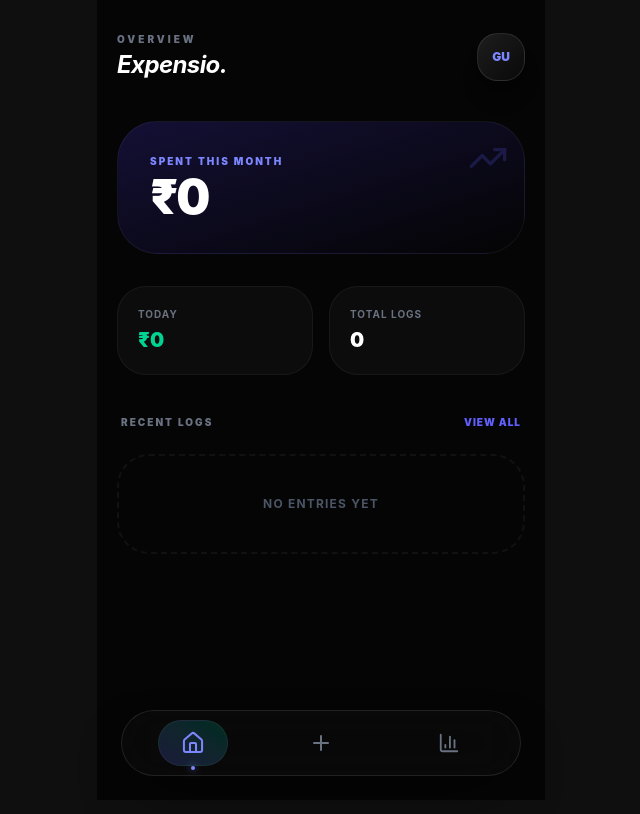
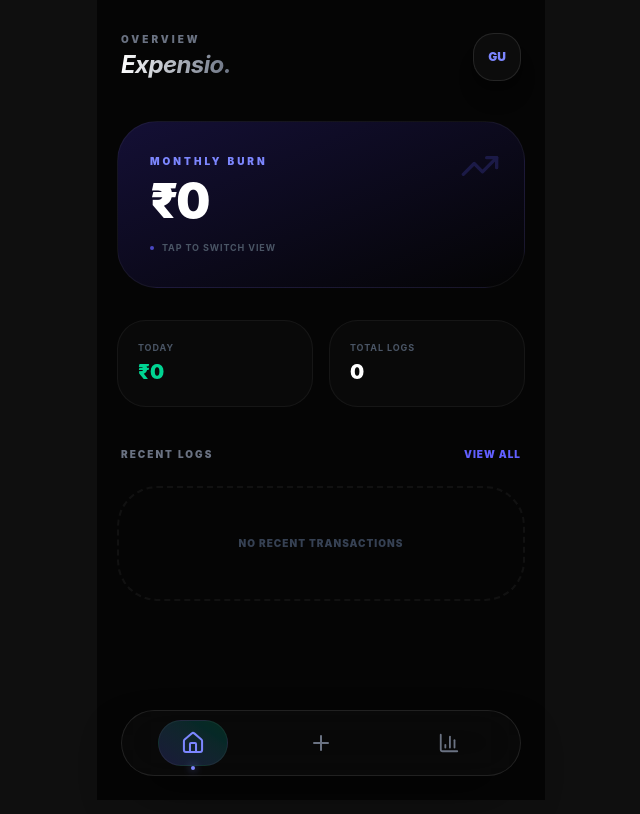
Before and after one commit to moksh205/expensio, a React (Vite) app: page / in a window 1280 px wide. Shown: the top 814 px of the page, without its empty margins (319-959 px from the left). Built offline with nearby package versions, Linux system fonts and the light colour scheme.

Commit message:
Update Home.jsx

```diff
--- a/src/pages/Home.jsx
+++ b/src/pages/Home.jsx
@@ -2,16 +2,16 @@ import React, { useState } from 'react';
 import { Link } from "react-router-dom";
 import { motion, AnimatePresence } from 'framer-motion';
 import {
-  TrendingUp, Calendar, Clock,
+  TrendingUp, Clock,
   Utensils, Bike, ShoppingCart, Receipt,
-  Plus, Coffee, Package, MoreHorizontal, Trash2, X
+  Plus, Coffee, Package, MoreHorizontal, Trash2
 } from 'lucide-react';
 
 export default function Home({ expenses = [], onDelete, username }) {
-  // Track which item is swiped/selected for deletion
   const [selectedId, setSelectedId] = useState(null);
+  const [showTotal, setShowTotal] = useState(false);
 
-  const today = new Date().toLocaleDateString("en-CA");
+  const todayStr = new Date().toLocaleDateString("en-CA");
   const currentMonth = new Date().getMonth();
   const currentYear = new Date().getFullYear();
 
@@ -27,61 +27,91 @@ export default function Home({ expenses = [], onDelete, username }) {
   };
 
   const monthlyTotal = expenses.reduce((sum, e) => {
-    const d = new Date(e.created_at || e.id); // fallback to id for guests
+    const d = new Date(e.created_at || e.date);
     return (d.getMonth() === currentMonth && d.getFullYear() === currentYear)
       ? sum + Number(e.amount)
       : sum;
   }, 0);
 
+  const overallTotal = expenses.reduce((sum, e) => sum + Number(e.amount), 0);
+
   const todayTotal = expenses
     .filter((e) => {
       const rawDate = e.created_at || e.date;
       if (!rawDate) return false;
-
       const d = new Date(rawDate);
-    return d.toLocaleDateString("en-CA") === today;
+      return d.toLocaleDateString("en-CA") === todayStr;
     })
     .reduce((sum, e) => sum + Number(e.amount), 0);
 
   const recentTransactions = [...expenses]
-    .sort((a, b) => new Date(b.created_at || b.id) - new Date(a.created_at || a.id))
+    .sort((a, b) => new Date(b.created_at || b.date) - new Date(a.created_at || a.date))
     .slice(0, 5);
 
   return (
     <div className="min-h-screen bg-[#050505] text-white px-5 py-8 pb-28 font-sans max-w-md mx-auto relative overflow-hidden">
 
+      {/* 🔹 Ambient Background Glow */}
+      <div className="fixed top-[-5%] left-[-10%] w-[70%] h-[30%] bg-indigo-600/10 blur-[100px] rounded-full -z-10" />
+      <div className="fixed bottom-[10%] right-[-10%] w-[50%] h-[30%] bg-emerald-600/5 blur-[100px] rounded-full -z-10" />
+
       {/* Header */}
-      <header className="flex justify-between items-center mb-10">
+      <header className="flex justify-between items-center mb-10 px-1">
         <div>
           <p className="text-[10px] uppercase tracking-[0.3em] text-gray-500 font-black mb-0.5">Overview</p>
-          <h1 className="text-2xl font-bold tracking-tight italic">Expensio.</h1>
+          <h1 className="text-2xl font-bold tracking-tight italic bg-gradient-to-r from-white to-gray-500 bg-clip-text text-transparent">Expensio.</h1>
         </div>
 
         <Link to="/profile" className="active:scale-90 transition-transform">
-          <div className="w-12 h-12 rounded-[1.3rem] bg-gradient-to-br from-white/10 to-white/[0.02] border border-white/10 flex items-center justify-center text-xs font-black shadow-xl text-indigo-400">
+          <div className="w-12 h-12 rounded-[1.3rem] bg-white/[0.03] border border-white/10 flex items-center justify-center text-xs font-black shadow-xl text-indigo-400">
             {username ? username.slice(0, 2).toUpperCase() : "GU"}
           </div>
         </Link>
       </header>
 
-      {/* Main Card */}
-      <div className="bg-gradient-to-br from-indigo-600/20 to-transparent border border-white/5 p-8 rounded-[2.5rem] mb-8 relative overflow-hidden group">
-        <div className="absolute top-0 right-0 p-4 opacity-20 group-hover:opacity-40 transition-opacity">
+      {/* 🔥 Toggle Balance Card */}
+      <motion.div
+        onClick={() => setShowTotal(!showTotal)}
+        whileTap={{ scale: 0.97 }}
+        className="bg-gradient-to-br from-indigo-600/20 to-transparent border border-white/5 p-8 rounded-[2.5rem] mb-8 relative overflow-hidden group cursor-pointer"
+      >
+        <div className="absolute top-0 right-0 p-6 opacity-20 group-hover:opacity-40 transition-opacity">
           <TrendingUp size={40} className="text-indigo-500" />
         </div>
-        <p className="text-[10px] uppercase tracking-[0.2em] text-indigo-400 font-black mb-1">Spent this month</p>
-        <h2 className="text-5xl font-black tracking-tighter">₹{monthlyTotal.toLocaleString('en-IN')}</h2>
+
+        <p className="text-[10px] uppercase tracking-[0.3em] text-indigo-400 font-black mb-2">
+          {showTotal ? "Lifetime Burn" : "Monthly Burn"}
+        </p>
+
+        <AnimatePresence mode="wait">
+          <motion.h2
+            key={showTotal ? "overall" : "monthly"}
+            initial={{ opacity: 0, y: 10 }}
+            animate={{ opacity: 1, y: 0 }}
+            exit={{ opacity: 0, y: -10 }}
+            className="text-5xl font-black tracking-tighter"
+          >
+            ₹{(showTotal ? overallTotal : monthlyTotal).toLocaleString("en-IN")}
+          </motion.h2>
+        </AnimatePresence>
+
+        <div className="flex items-center gap-2 mt-4">
+           <div className="w-1 h-1 rounded-full bg-indigo-500 animate-pulse" />
+           <p className="text-[9px] text-gray-600 font-bold uppercase tracking-widest">
+             Tap to switch view
+           </p>
+        </div>
+      </motion.div>
+
+      {/* Stats Bento Grid */}
+      <div className="grid grid-cols-2 gap-4 mb-10">
+        <div className="bg-white/[0.02] border border-white/5 p-5 rounded-[1.8rem]">
+          <p className="text-[9px] uppercase tracking-widest text-gray-600 font-bold mb-1">Today</p>
+          <p className="text-xl font-black text-emerald-400">₹{todayTotal.toLocaleString("en-IN")}</p>
         </div>
 
-      {/* Stats Row */}
-      <div className="grid grid-cols-2 gap-4 mb-10">
-        <div className="bg-white/[0.03] border border-white/5 p-5 rounded-[1.8rem]">
-          <p className="text-[10px] uppercase tracking-widest text-gray-500 font-bold mb-1">Today</p>
-          <p className="text-xl font-black text-emerald-400">₹{todayTotal}</p>
-        </div>
-
-        <div className="bg-white/[0.03] border border-white/5 p-5 rounded-[1.8rem]">
-          <p className="text-[10px] uppercase tracking-widest text-gray-500 font-bold mb-1">Total Logs</p>
+        <div className="bg-white/[0.02] border border-white/5 p-5 rounded-[1.8rem]">
+          <p className="text-[9px] uppercase tracking-widest text-gray-600 font-bold mb-1">Total Logs</p>
           <p className="text-xl font-black text-white">{expenses.length}</p>
         </div>
       </div>
@@ -100,29 +130,31 @@ export default function Home({ expenses = [], onDelete, username }) {
 
             return (
               <motion.div
+                key={item.id}
                 layout
-                key={item.id}
                 initial={{ opacity: 0, y: 20 }}
                 animate={{ opacity: 1, y: 0 }}
                 exit={{ opacity: 0, scale: 0.9 }}
-                className="relative"
+                className="relative overflow-hidden rounded-[1.5rem]"
               >
-                {/* Delete Button (Hidden behind) */}
+                {/* 🔹 Delete Button (Always behind) */}
                 <button
-                  onClick={() => {
+                  onClick={(e) => {
+                    e.stopPropagation();
                     onDelete(item.id);
                     setSelectedId(null);
                   }}
-                  className="absolute right-0 inset-y-0 w-16 bg-red-500 flex items-center justify-center rounded-2xl text-white shadow-lg shadow-red-500/20"
+                  className="absolute right-0 inset-y-0 w-20 bg-red-600 flex items-center justify-center text-white"
                 >
                   <Trash2 size={20} />
                 </button>
 
-                {/* Main Transaction Body */}
+                {/* 🔹 Sliding Card Body */}
                 <motion.div
-                  animate={{ x: isSelected ? -70 : 0 }}
+                  animate={{ x: isSelected ? -80 : 0 }}
+                  transition={{ type: "spring", stiffness: 400, damping: 35 }}
                   onClick={() => setSelectedId(isSelected ? null : item.id)}
-                  className={`relative z-10 bg-[#0c0c0c] border border-white/[0.05] p-4 rounded-2xl flex justify-between items-center cursor-pointer transition-colors ${isSelected ? 'border-red-500/30' : ''}`}
+                  className="relative z-10 bg-[#0c0c0c] border border-white/[0.05] p-4 flex justify-between items-center cursor-pointer active:bg-white/[0.02] transition-colors"
                 >
                   <div className="flex items-center gap-4">
                     <div className={`p-2.5 rounded-xl ${categoryData.color} transition-transform ${isSelected ? 'scale-90' : ''}`}>
@@ -131,16 +163,17 @@ export default function Home({ expenses = [], onDelete, username }) {
 
                     <div>
                       <p className="font-bold text-sm tracking-tight">{item.note || item.category}</p>
-                      <p className="text-[10px] text-gray-600 font-bold uppercase tracking-widest flex items-center gap-1.5 mt-0.5">
+                      <p className="text-[9px] text-gray-600 font-bold uppercase tracking-widest flex items-center gap-1.5 mt-1">
                         <Clock size={10} />
-                        {new Date(item.created_at || item.id).toLocaleDateString("en-IN", {
-                          day: "numeric", month: "short"
+                        {new Date(item.created_at || item.date).toLocaleDateString("en-IN", {
+                          day: "numeric",
+                          month: "short",
                         })}
                       </p>
                     </div>
                   </div>
 
-                  <div className="text-right">
+                  <div className={`text-right transition-all ${isSelected ? 'opacity-0 scale-50' : 'opacity-100'}`}>
                     <p className="font-black text-white">₹{item.amount}</p>
                   </div>
                 </motion.div>
@@ -150,8 +183,8 @@ export default function Home({ expenses = [], onDelete, username }) {
         </AnimatePresence>
 
         {recentTransactions.length === 0 && (
-          <div className="py-10 text-center border-2 border-dashed border-white/5 rounded-[2rem]">
-            <p className="text-xs font-bold text-gray-600 uppercase tracking-widest">No entries yet</p>
+          <div className="py-12 text-center border-2 border-dashed border-white/5 rounded-[2.5rem]">
+            <p className="text-[10px] font-black text-gray-700 uppercase tracking-widest">No recent transactions</p>
           </div>
         )}
       </div>
```
Lines whose indentation alone changed are shown as unchanged.
